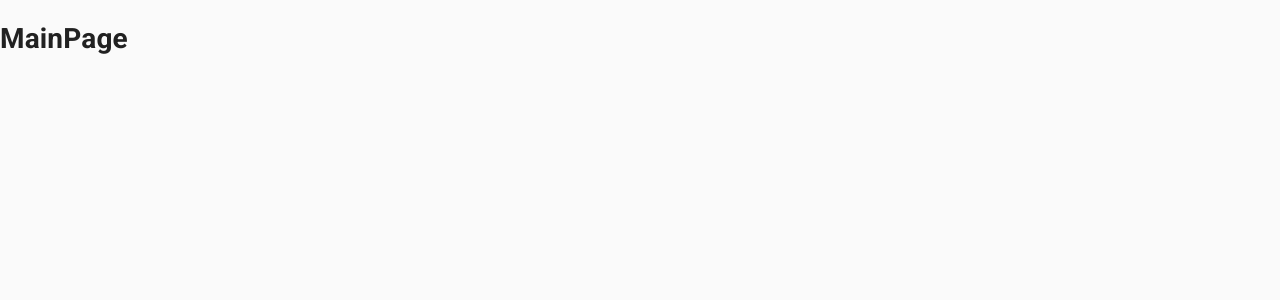
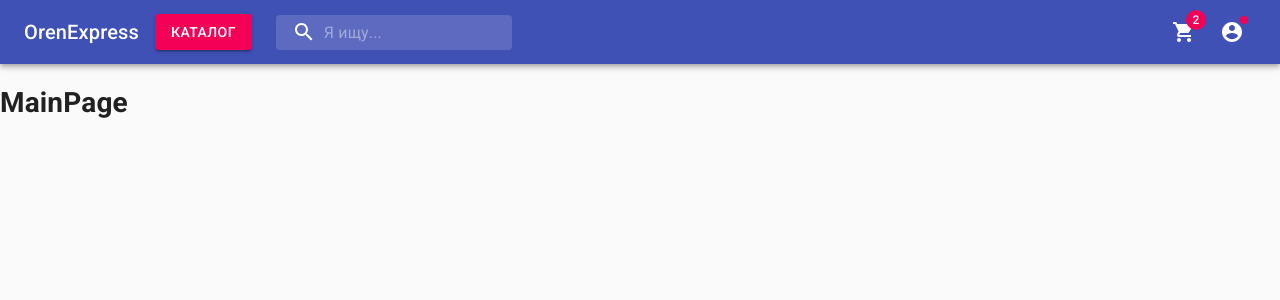
Before and after one commit to dymov-ant/oren-express, a React (Create React App) app: page / in a window 1280 px wide. Shown: the top 300 px of the page. Built offline with nearby package versions, Linux system fonts and the light colour scheme.

Commit message:
Добавил header

```diff
--- a/src/App.tsx
+++ b/src/App.tsx
@@ -1,9 +1,14 @@
 import React from "react"
 import AppRoutes from "./components/appRoutes"
+import Header from "./components/header"
 
 const App = () => {
+  const isAuth = true
   return (
-    <AppRoutes/>
+    <>
+      <Header isAuth={isAuth}/>
+      <AppRoutes/>
+    </>
   )
 }
 
--- a/src/components/appRoutes.tsx
+++ b/src/components/appRoutes.tsx
@@ -8,8 +8,14 @@ const AppRoutes = () => {
 
   return (
     <Switch>
-      {isAuth && privateRoutes.map(({path, Component}) => <Route path={path} component={Component} exact/>)}
-      {publicRoutes.map(({path, Component}) => <Route path={path} component={Component} exact/>)}
+      {
+        isAuth && privateRoutes.map(({path, Component}) =>
+          <Route path={path} component={Component} exact key={path}/>)
+      }
+      {
+        publicRoutes.map(({path, Component}) =>
+          <Route path={path} component={Component} exact key={path}/>)
+      }
       <Redirect to={MAIN_ROUTE}/>
     </Switch>
   )
--- /dev/null
+++ b/src/components/header/index.tsx
@@ -0,0 +1,113 @@
+import React, { FC, MouseEvent, useState } from "react"
+import {
+  AppBar,
+  Badge,
+  Button,
+  Divider,
+  IconButton,
+  InputBase,
+  Menu,
+  MenuItem,
+  Toolbar,
+  Typography
+} from "@material-ui/core"
+import SearchIcon from "@material-ui/icons/Search"
+import CartIcon from "@material-ui/icons/ShoppingCart"
+import AccountIcon from "@material-ui/icons/AccountCircle"
+import { useStyles } from "./styles"
+
+interface IHeaderProps {
+  isAuth: boolean
+}
+
+const Header: FC<IHeaderProps> = ({isAuth}) => {
+  const classes = useStyles()
+  const [anchorEl, setAnchorEl] = useState<null | HTMLElement>(null)
+  const isMenuOpen = Boolean(anchorEl)
+  const notificationsCount = 2 // временное решение для отображения badge
+
+  const handleMenuOpen = (event: MouseEvent<HTMLElement>) => {
+    setAnchorEl(event.currentTarget)
+  }
+  const handleMenuClose = () => {
+    setAnchorEl(null)
+  }
+
+  const ProfileMenu = (
+    <Menu
+      open={isMenuOpen}
+      anchorEl={anchorEl}
+      anchorOrigin={{vertical: "top", horizontal: "right"}}
+      transformOrigin={{vertical: "top", horizontal: "right"}}
+      onClose={handleMenuClose}
+    >
+      <MenuItem onClick={handleMenuClose}>
+        <Badge color="secondary" variant="dot" badgeContent={notificationsCount}>Профиль</Badge>
+      </MenuItem>
+      <Divider light/>
+      <MenuItem onClick={handleMenuClose} color="secondary">
+        <Typography color="secondary">Выход</Typography>
+      </MenuItem>
+    </Menu>
+  )
+
+  return (
+    <div className={classes.grow}>
+      <AppBar position="static">
+        <Toolbar>
+          <Typography className={classes.title} variant="h6">
+            OrenExpress
+          </Typography>
+          <Button variant="contained" color="secondary">
+            Каталог
+          </Button>
+          <div className={classes.search}>
+            <div className={classes.searchIcon}>
+              <SearchIcon/>
+            </div>
+            <InputBase
+              placeholder="Я ищу..."
+              classes={{
+                root: classes.inputRoot,
+                input: classes.inputInput
+              }}
+              inputProps={{"aria-label": "search"}}
+            />
+          </div>
+          <div className={classes.grow}/>
+          {
+            isAuth
+              ? <div className={classes.sectionButtons}>
+                <IconButton color="inherit">
+                  <Badge badgeContent={notificationsCount} color="secondary">
+                    <CartIcon/>
+                  </Badge>
+                </IconButton>
+                <IconButton color="inherit" onClick={handleMenuOpen}>
+                  <Badge variant="dot" color="secondary" badgeContent={notificationsCount}>
+                    <AccountIcon/>
+                  </Badge>
+                </IconButton>
+              </div>
+              : <Button variant="contained" color="secondary">Войти</Button>
+          }
+          {/*<div className={classes.sectionButtons}>*/}
+          {/*  <IconButton color="inherit">*/}
+          {/*    <Badge badgeContent={notificationsCount} color="secondary">*/}
+          {/*      <CartIcon/>*/}
+          {/*    </Badge>*/}
+          {/*  </IconButton>*/}
+          {/*  <IconButton color="inherit" onClick={handleMenuOpen}>*/}
+          {/*    <Badge variant="dot" color="secondary" badgeContent={notificationsCount}>*/}
+          {/*      <AccountIcon/>*/}
+          {/*    </Badge>*/}
+          {/*  </IconButton>*/}
+          {/*</div>*/}
+        </Toolbar>
+      </AppBar>
+      {ProfileMenu}
+    </div>
+  )
+}
+
+export default Header
--- /dev/null
+++ b/src/components/header/styles.ts
@@ -0,0 +1,68 @@
+import { createStyles, fade, makeStyles, Theme } from "@material-ui/core/styles"
+
+export const useStyles = makeStyles((theme: Theme) => createStyles({
+  grow: {
+    flexGrow: 1
+  },
+  title: {
+    display: "none",
+    marginRight: theme.spacing(2),
+    [theme.breakpoints.up("sm")]: {
+      display: "block"
+    }
+  },
+  menuButton: {
+    backgroundColor: theme.palette.secondary.dark,
+    marginRight: theme.spacing(2),
+    [theme.breakpoints.down("xs")]: {
+      marginRight: theme.spacing(1)
+    },
+    "&:hover": {
+      backgroundColor: theme.palette.secondary.light
+    }
+  },
+  search: {
+    position: "relative",
+    borderRadius: theme.shape.borderRadius,
+    backgroundColor: fade(theme.palette.common.white, 0.15),
+    "&:hover": {
+      backgroundColor: fade(theme.palette.common.white, 0.25),
+    },
+    marginRight: theme.spacing(2),
+    marginLeft: theme.spacing(2),
+    [theme.breakpoints.down("xs")]: {
+      marginRight: theme.spacing(1),
+      marginLeft: theme.spacing(1),
+    },
+    width: "100%",
+    [theme.breakpoints.up("sm")]: {
+      marginLeft: theme.spacing(3),
+      width: "auto",
+    },
+    transition: theme.transitions.create("background-color")
+  },
+  searchIcon: {
+    padding: theme.spacing(0, 2),
+    height: "100%",
+    position: "absolute",
+    pointerEvents: "none",
+    display: "flex",
+    alignItems: "center",
+    justifyContent: "center"
+  },
+  inputRoot: {
+    color: "inherit"
+  },
+  inputInput: {
+    width: "100%",
+    [theme.breakpoints.up("md")]: {
+      width: "20ch",
+    },
+    padding: theme.spacing(1, 1, 1, 0),
+    paddingLeft: `calc(1em + ${theme.spacing(4)}px)`,
+    transition: theme.transitions.create("width")
+  },
+  sectionButtons: {
+    display: "flex"
+  }
+}))
```
